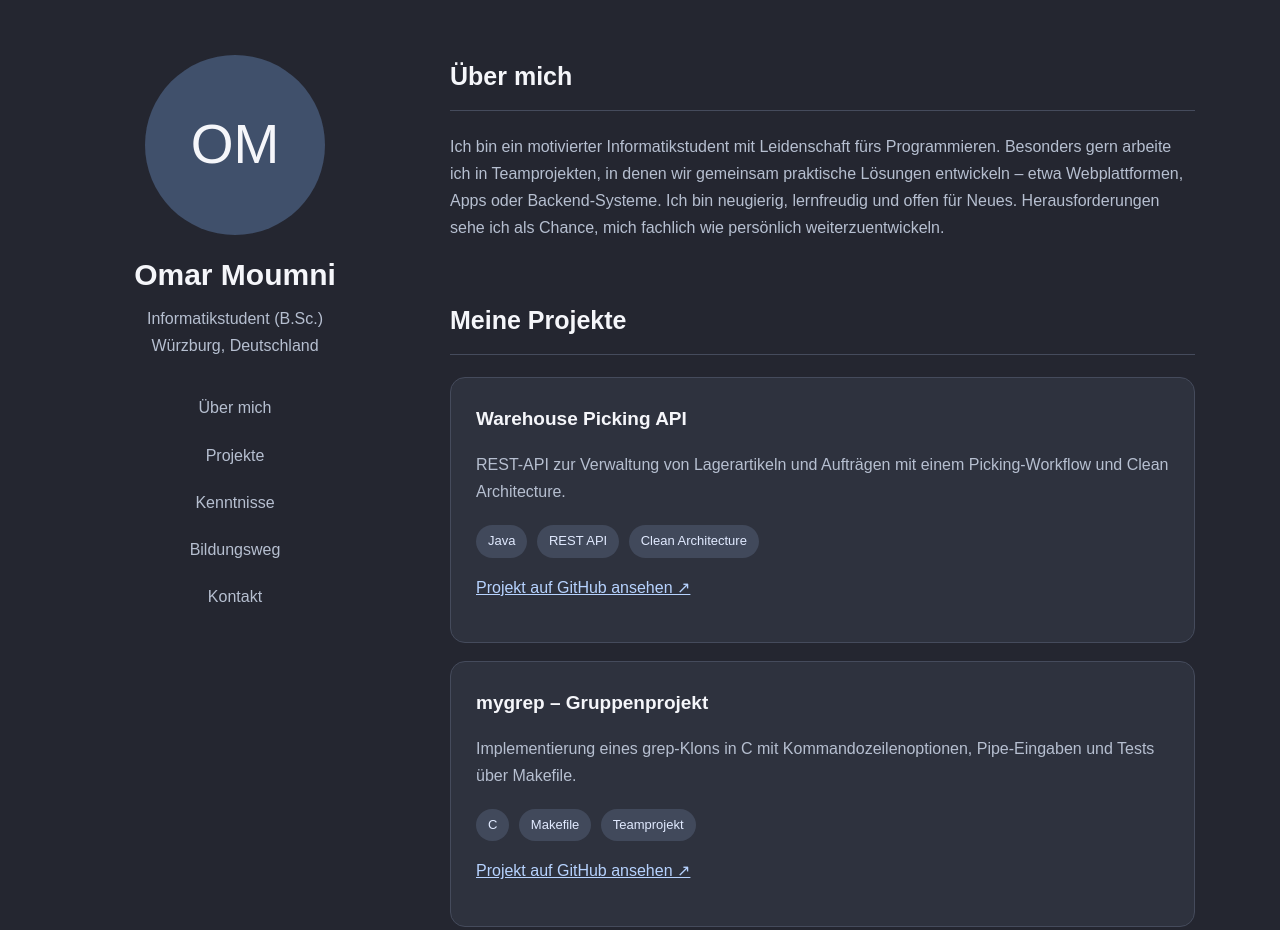
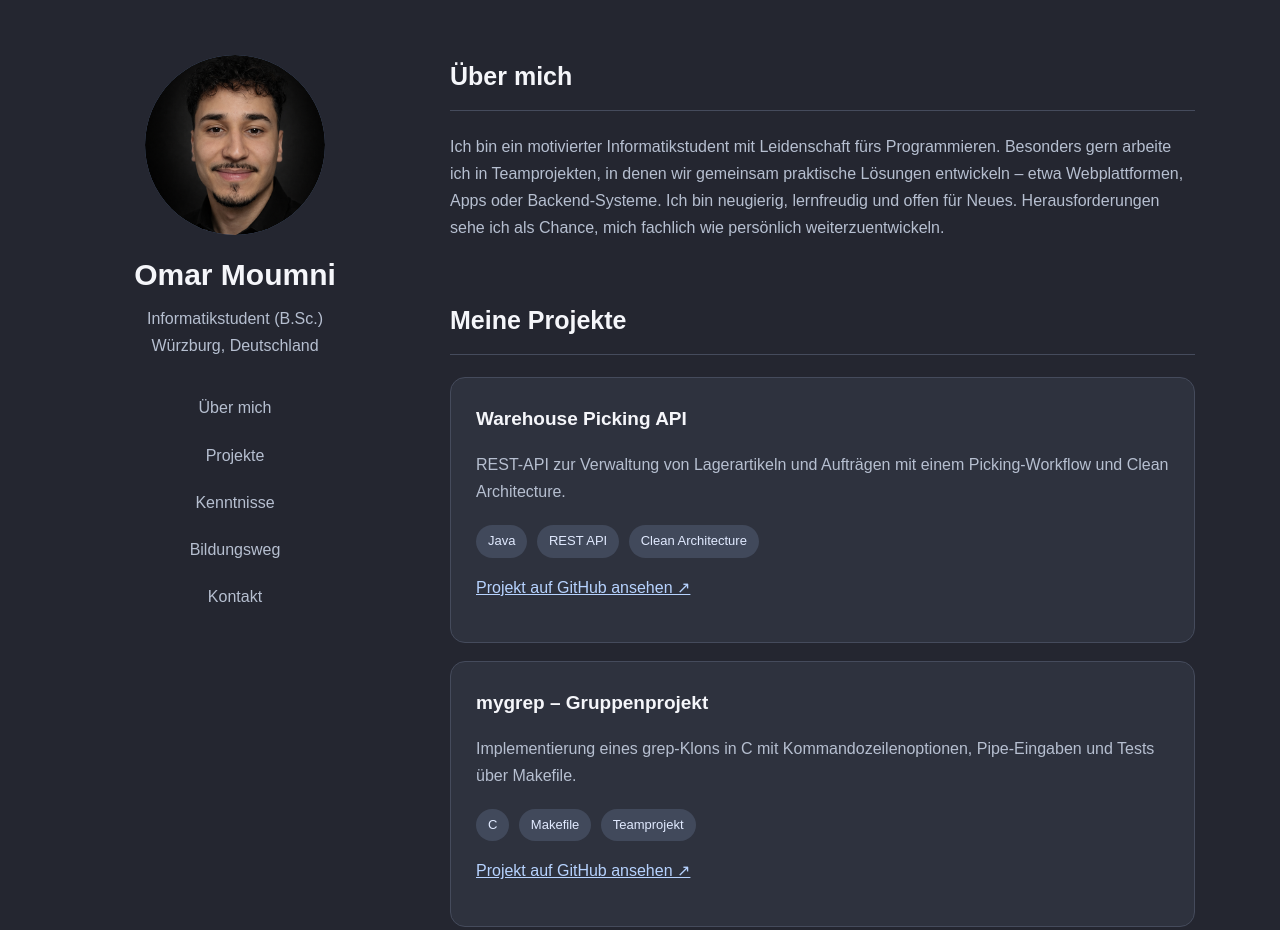
Before and after one commit to OMoumni/omar-portfolio, a plain HTML site: page index.html in a window 1280 px wide. Shown: the top 930 px of the page. Drawn offline with Linux system fonts and the light colour scheme.

Commit message:
Change profile image format from JPG to PNG

```diff
--- a/index.html
+++ b/index.html
@@ -114,7 +114,7 @@ footer {color:var(--muted);font-size:13px}
   <aside>
     <div class="avatar">
       OM
-      <img src="profilfoto.jpg"
+      <img src="profilfoto.png"
            alt="Profilfoto"
            onerror="this.style.display='none'">
     </div>
```
